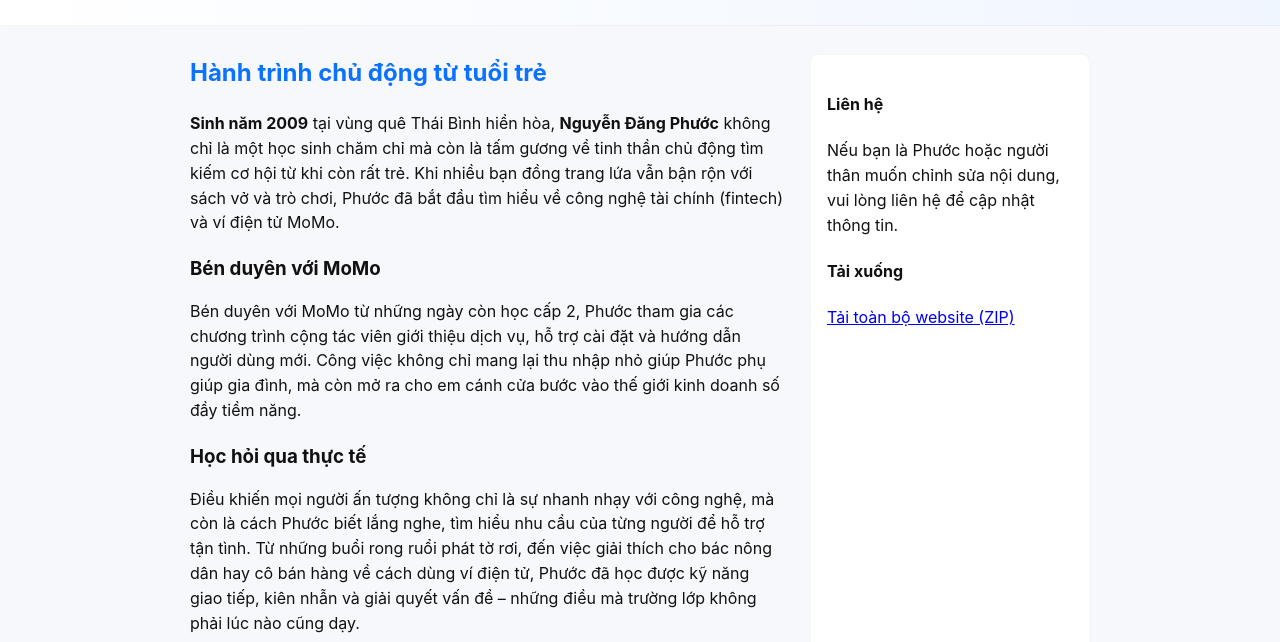
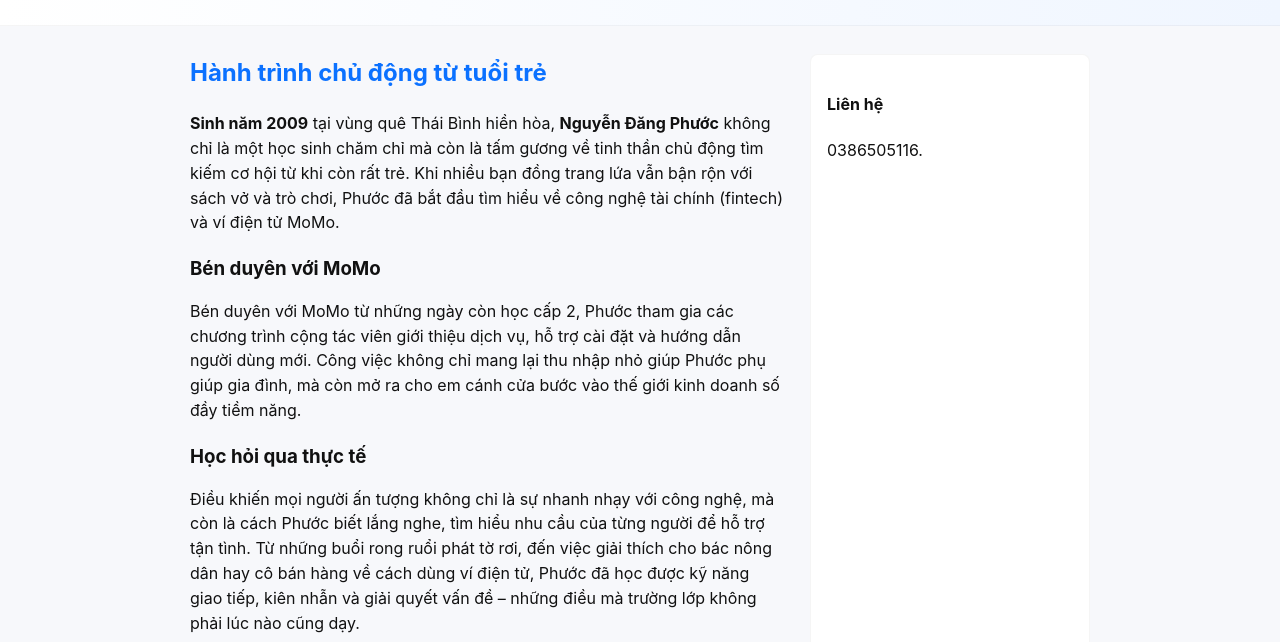
Before and after one commit to nguyendangphuoc9/nguyendangphuoc914, a plain HTML site: page index.html in a window 1280 px wide. Shown: the part 158-800 px from the top of the page. Drawn offline with Linux system fonts and the light colour scheme.

Commit message:
Update index.html

```diff
--- a/index.html
+++ b/index.html
@@ -37,10 +37,8 @@
 
     <aside class="meta">
       <h4>Liên hệ</h4>
-      <p>Nếu bạn là Phước hoặc người thân muốn chỉnh sửa nội dung, vui lòng liên hệ để cập nhật thông tin.</p>
+      <p>0386505116.</p>
 
-      <h4>Tải xuống</h4>
-      <p><a href="site_package.zip" download> Tải toàn bộ website (ZIP)</a></p>
     </aside>
   </main>
 
```
